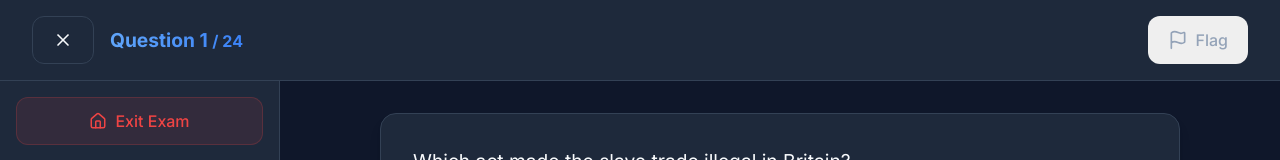
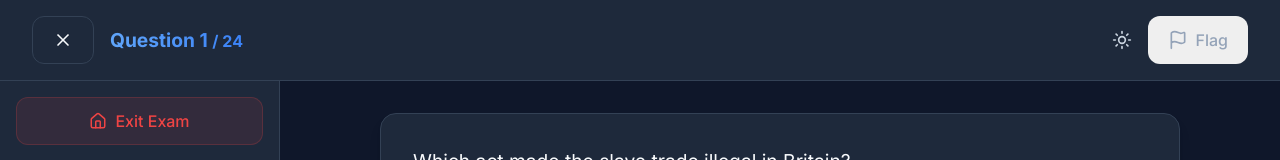
Before and after one commit to superarvind007/lifeintheuk, a React (Vite) app: page / in a window 1280 px wide. Both pictures are taken after a click on the button "Start Exam". Shown: the top 160 px of the page. Built offline with nearby package versions, Linux system fonts and the light colour scheme.

Commit message:
Add theme toggle to Exam Screen

```diff
--- a/src/App.jsx
+++ b/src/App.jsx
@@ -147,6 +147,8 @@ function App() {
           onSubmit={handleSubmit}
           onExit={handleExit}
           isFromFlaggedSet={examState.isFromFlaggedSet}
+          theme={theme}
+          onToggleTheme={toggleTheme}
         />
       )}
       {view === 'result' && examState && (
--- a/src/components/ExamScreen.jsx
+++ b/src/components/ExamScreen.jsx
@@ -1,8 +1,8 @@
 import React, { useState, useEffect } from 'react';
-import { Menu, X, Clock, ChevronLeft, ChevronRight, CheckSquare, Flag, Home } from 'lucide-react';
+import { Menu, X, Clock, ChevronLeft, ChevronRight, CheckSquare, Flag, Home, Sun, Moon } from 'lucide-react';
 import { saveFlaggedIds, getFlaggedIds, getAnsweredIds, saveAnsweredIds } from '../utils';
 
-const ExamScreen = ({ mode, questions, initialFlags, initialAnswers, onSubmit, isFromFlaggedSet, onExit }) => {
+const ExamScreen = ({ mode, questions, initialFlags, initialAnswers, onSubmit, isFromFlaggedSet, onExit, theme, onToggleTheme }) => {
   const [currentIdx, setCurrentIdx] = useState(0);
   const [answers, setAnswers] = useState(initialAnswers);
   const [flagged, setFlagged] = useState(new Set(initialFlags));
@@ -317,12 +317,29 @@ const ExamScreen = ({ mode, questions, initialFlags, initialAnswers, onSubmit, i
             gap: '0.5rem',
             color: timeLeft < 300 ? 'var(--danger)' : 'var(--text-primary)',
             fontWeight: 'bold',
-            fontSize: '1.2rem'
+            fontSize: '1.2rem',
+            marginRight: '1rem' // Add spacing
           }}>
             <Clock size={20} />
             {formatTime(timeLeft)}
           </div>
         )}
+
+        <div style={{ display: 'flex', gap: '0.5rem' }}>
+          <button
+            onClick={onToggleTheme}
+            className="btn"
+            style={{
+              padding: '0.5rem',
+              borderRadius: '50%',
+              background: 'transparent',
+              color: 'var(--text-secondary)'
+            }}
+            title={`Switch to ${theme === 'dark' ? 'Light' : 'Dark'} Mode`}
+            aria-label={`Switch to ${theme === 'dark' ? 'light' : 'dark'} mode`}
+          >
+            {theme === 'dark' ? <Sun size={20} /> : <Moon size={20} />}
+          </button>
 
           <button
             className="btn"
@@ -332,6 +349,7 @@ const ExamScreen = ({ mode, questions, initialFlags, initialAnswers, onSubmit, i
             <Flag size={20} fill={flagged.has(currentQ.question_id) ? 'currentColor' : 'none'} />
             {flagged.has(currentQ.question_id) ? 'Flagged' : 'Flag'}
           </button>
+        </div>
       </header>
 
       {/* Main Content */}
```
Lines whose indentation alone changed are shown as unchanged.
